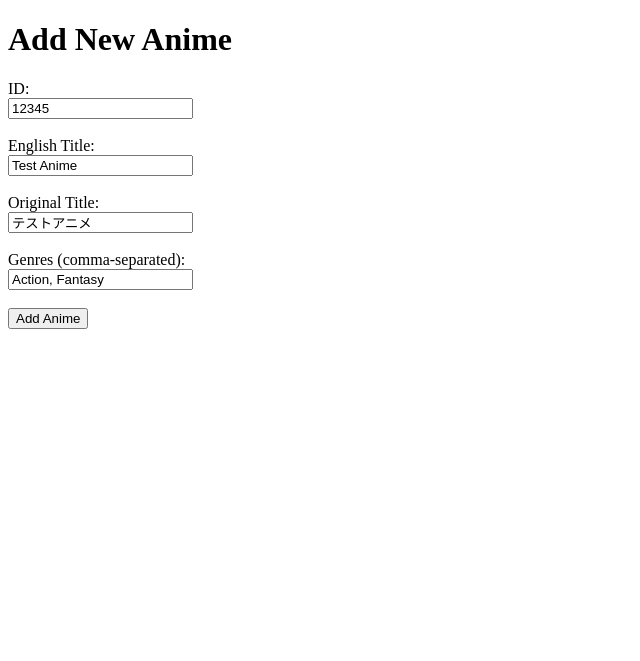
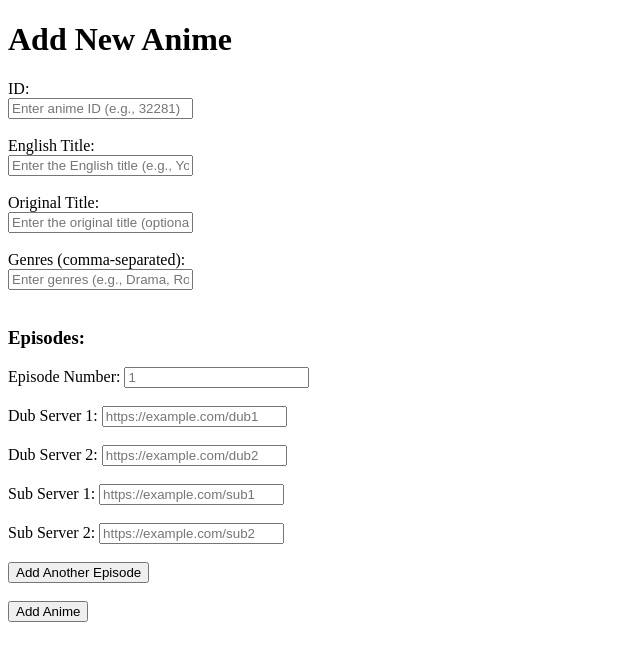
Before and after one commit to animeroman/RomanAPI, a Flask app: page / in a window 1280 px wide. Shown: the top 661 px of the page, without its empty margins (0-640 px from the left). Run offline with Flask 3, Linux system fonts and the light colour scheme; parts of the project's set-up code (start-up, migrations or seed data) failed here and were passed over.

Commit message:
Updating api code for changing server links

```diff
--- a/app.py
+++ b/app.py
@@ -1,9 +1,9 @@
 from flask import Flask, jsonify, request, render_template
+import json
 
 app = Flask(__name__)
 
 # Load your JSON data
-import json
 with open('export.json', 'r') as f:
     data = json.load(f)
 
@@ -24,18 +24,21 @@ def add_anime():
         if not new_entry or 'id' not in new_entry or 'animeEnglish' not in new_entry:
             return jsonify({"error": "Invalid data"}), 400  # Proper JSON response
 
+        # Validate episodes
+        if 'episodes' in new_entry:
+            for episode in new_entry['episodes']:
+                if 'episodeNumber' not in episode:
+                    return jsonify({"error": "Episode data is incomplete"}), 400
+
+        # Append and save
         data.append(new_entry)
-
         with open('export.json', 'w') as f:
             json.dump(data, f, indent=4)
 
-        return jsonify({"message": "Anime added successfully!"}), 201  # Proper JSON response
+        return jsonify({"message": "Anime added successfully!"}), 201
     except Exception as e:
         print("Error:", e)  # Debugging log
-        return jsonify({"error": str(e)}), 500  # Proper JSON response
-
+        return jsonify({"error": str(e)}), 500
 
 if __name__ == '__main__':
     app.run(debug=True)
-
-## Command: curl -X POST http://127.0.0.1:5000/api/anime \ -H "Content-Type: application/json" \ -d '{"id": "12345", "animeEnglish": "Test Anime", "animeOriginal": "テストアニメ", "genres": ["Action", "Fantasy"]}'
--- a/templates/index.html
+++ b/templates/index.html
@@ -13,7 +13,6 @@
         type="text"
         id="id"
         name="id"
-        value="12345"
         placeholder="Enter anime ID (e.g., 32281)"
         required
       /><br /><br />
@@ -23,7 +22,6 @@
         type="text"
         id="animeEnglish"
         name="animeEnglish"
-        value="Test Anime"
         placeholder="Enter the English title (e.g., Your Name)"
         required
       /><br /><br />
@@ -33,7 +31,6 @@
         type="text"
         id="animeOriginal"
         name="animeOriginal"
-        value="テストアニメ"
         placeholder="Enter the original title (optional)"
       /><br /><br />
 
@@ -42,10 +39,47 @@
         type="text"
         id="genres"
         name="genres"
-        value="Action, Fantasy"
         placeholder="Enter genres (e.g., Drama, Romance)"
       /><br /><br />
 
+      <h3>Episodes:</h3>
+      <div id="episodes">
+        <div class="episode">
+          <label for="episodeNumber">Episode Number:</label>
+          <input
+            type="text"
+            class="episodeNumber"
+            placeholder="1"
+            required
+          /><br /><br />
+          <label for="dubServer1">Dub Server 1:</label>
+          <input
+            type="text"
+            class="dubServer1"
+            placeholder="https://example.com/dub1"
+          /><br /><br />
+          <label for="dubServer2">Dub Server 2:</label>
+          <input
+            type="text"
+            class="dubServer2"
+            placeholder="https://example.com/dub2"
+          /><br /><br />
+          <label for="subServer1">Sub Server 1:</label>
+          <input
+            type="text"
+            class="subServer1"
+            placeholder="https://example.com/sub1"
+          /><br /><br />
+          <label for="subServer2">Sub Server 2:</label>
+          <input
+            type="text"
+            class="subServer2"
+            placeholder="https://example.com/sub2"
+          /><br /><br />
+        </div>
+      </div>
+      <button type="button" id="addEpisode">Add Another Episode</button
+      ><br /><br />
       <button type="submit">Add Anime</button>
     </form>
 
@@ -53,9 +87,30 @@
 
     <script>
       document
+        .getElementById('addEpisode')
+        .addEventListener('click', function () {
+          const episodesDiv = document.getElementById('episodes');
+          const newEpisode = document.querySelector('.episode').cloneNode(true);
+          newEpisode
+            .querySelectorAll('input')
+            .forEach(input => (input.value = ''));
+          episodesDiv.appendChild(newEpisode);
+        });
+
+      document
         .getElementById('animeForm')
         .addEventListener('submit', async function (event) {
           event.preventDefault();
+
+          const episodes = Array.from(
+            document.querySelectorAll('.episode')
+          ).map(episode => ({
+            episodeNumber: episode.querySelector('.episodeNumber').value,
+            dubServer1: episode.querySelector('.dubServer1').value,
+            dubServer2: episode.querySelector('.dubServer2').value,
+            subServer1: episode.querySelector('.subServer1').value,
+            subServer2: episode.querySelector('.subServer2').value,
+          }));
 
           const newAnime = {
             id: document.getElementById('id').value,
@@ -65,6 +120,7 @@
               .getElementById('genres')
               .value.split(',')
               .map(g => g.trim()),
+            episodes,
           };
 
           try {
@@ -76,15 +132,14 @@
               body: JSON.stringify(newAnime),
             });
 
-            if (!response.ok) {
-              const errorData = await response.json();
+            const result = await response.json();
+            if (response.ok) {
+              document.getElementById('responseMessage').innerText =
+                result.message;
+            } else {
               document.getElementById(
                 'responseMessage'
-              ).innerText = `Error: ${errorData.error}`;
-            } else {
-              const result = await response.json();
-              document.getElementById('responseMessage').innerText =
-                result.message;
+              ).innerText = `Error: ${result.error}`;
             }
           } catch (error) {
             document.getElementById('responseMessage').innerText =
```
